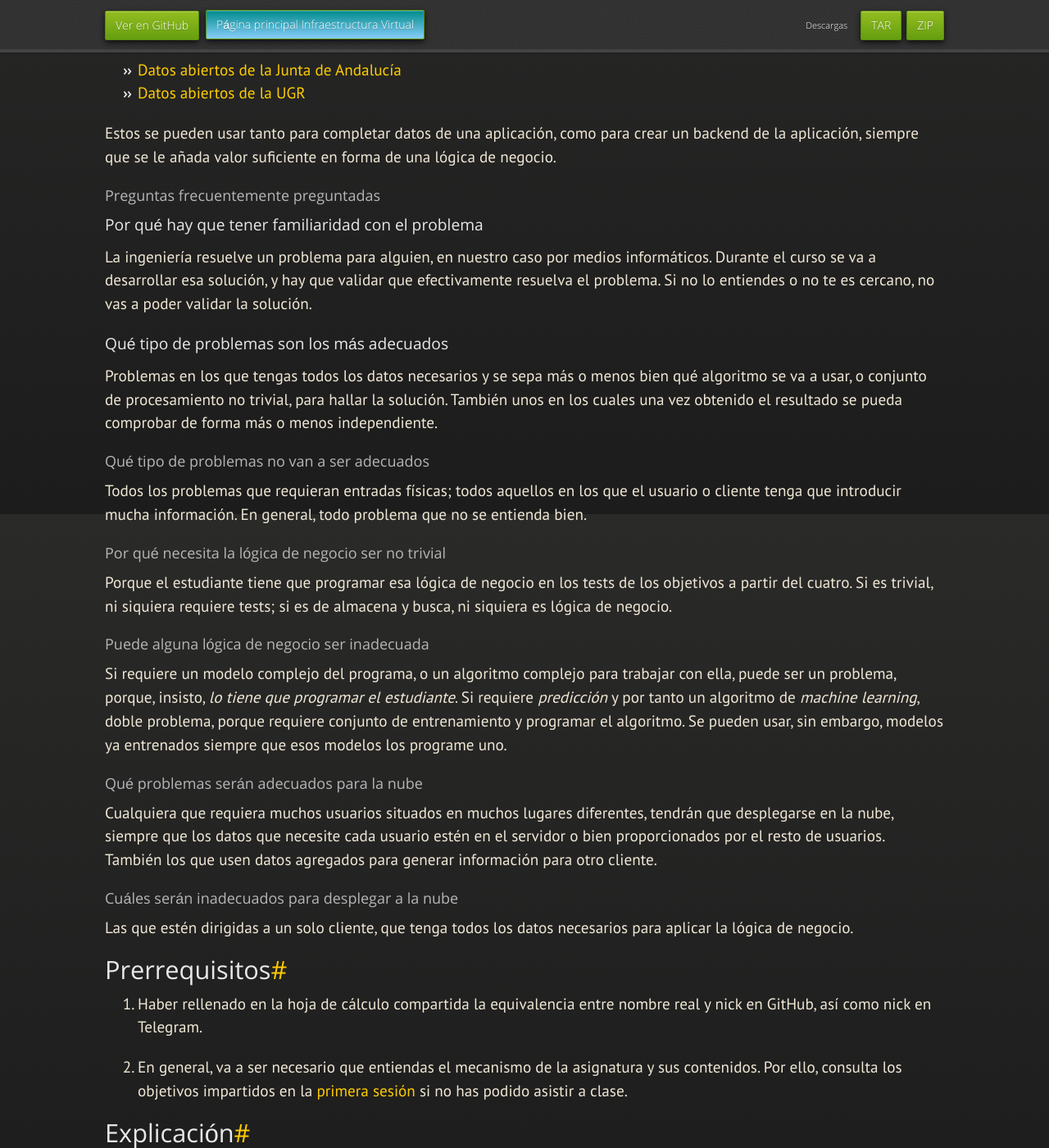
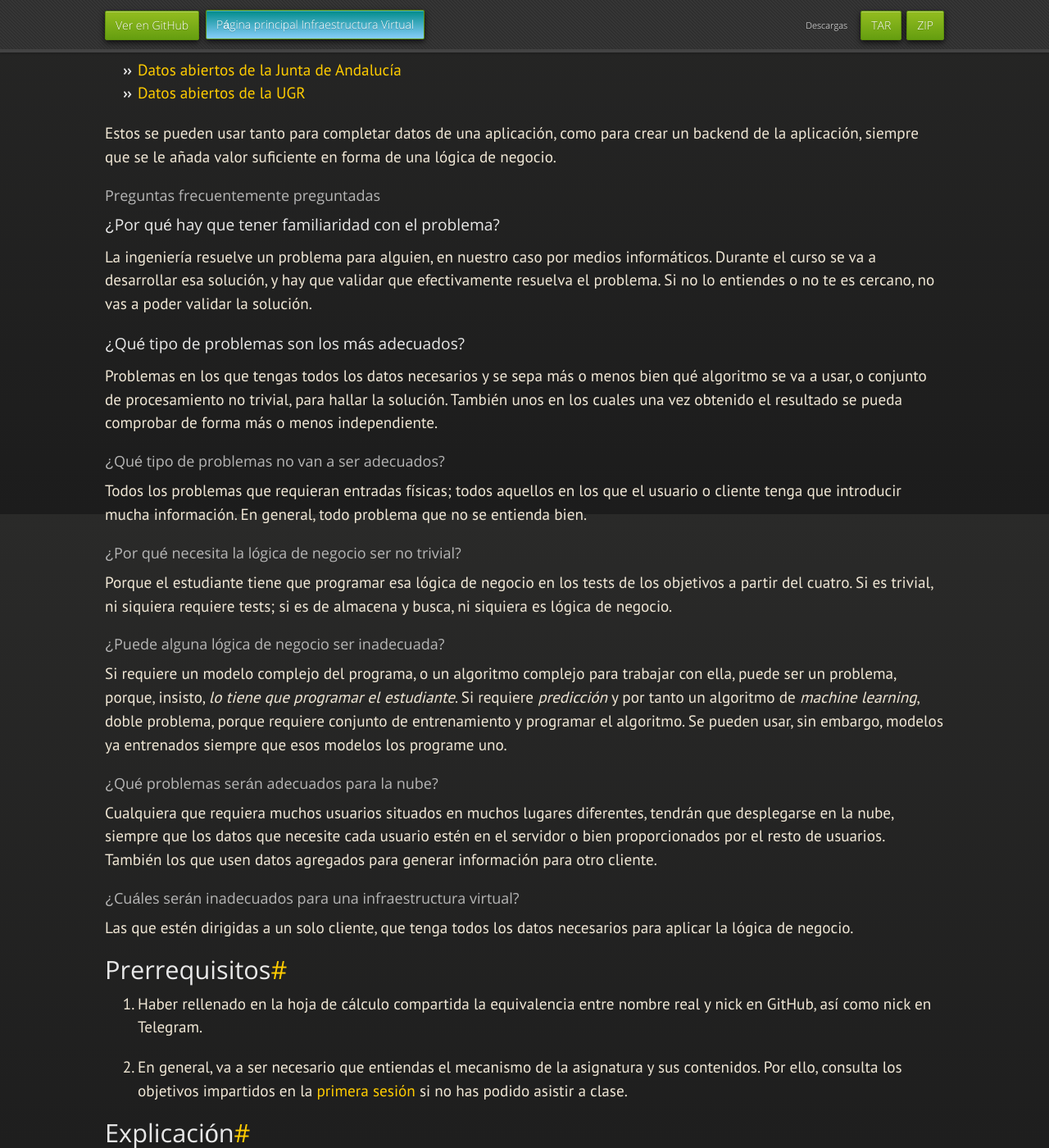
Before and after one commit to JJ/IV, a Jekyll site: the page built from documentos/proyecto/0.Repositorio.md, in a window 1280 px wide and 1400 px high, scrolled down 2073 px. Shown: the whole window at 82% size. Built offline with Jekyll 4.4.1, drawn with Linux system fonts in a browser that asks for light colours; nearby versions of some CDN libraries; some web fonts are replaced; our own code applies the rules of GitHub Pages for plain Markdown files.

Commit message:
Sync documentos/proyecto/0.Repositorio.md de master a gh-pages

```diff
--- a/documentos/proyecto/0.Repositorio.md
+++ b/documentos/proyecto/0.Repositorio.md
@@ -120,33 +120,33 @@ forma de una lógica de negocio.
 
 ### Preguntas frecuentemente preguntadas
 
-#### Por qué hay que tener familiaridad con el problema
+#### ¿Por qué hay que tener familiaridad con el problema?
 
 La ingeniería resuelve un problema para alguien, en nuestro caso por medios
 informáticos. Durante el curso se va a desarrollar esa solución, y hay que
 validar que efectivamente resuelva el problema. Si no lo entiendes o no te es
 cercano, no vas a poder validar la solución.
 
-#### Qué tipo de problemas son los más adecuados
+#### ¿Qué tipo de problemas son los más adecuados?
 
 Problemas en los que tengas todos los datos necesarios y se sepa más o menos
 bien qué algoritmo se va a usar, o conjunto de procesamiento no trivial, para
 hallar la solución. También unos en los cuales una vez obtenido el resultado se
 pueda comprobar de forma más o menos independiente.
 
-### Qué tipo de problemas no van a ser adecuados
+### ¿Qué tipo de problemas no van a ser adecuados?
 
 Todos los problemas que requieran entradas físicas; todos aquellos en los que el
 usuario o cliente tenga que introducir mucha información. En general, todo
 problema que no se entienda bien.
 
-### Por qué necesita la lógica de negocio ser no trivial
+### ¿Por qué necesita la lógica de negocio ser no trivial?
 
 Porque el estudiante tiene que programar esa lógica de negocio en los tests de
 los objetivos a partir del cuatro. Si es trivial, ni siquiera requiere tests; si
 es de almacena y busca, ni siquiera es lógica de negocio.
 
-### Puede alguna lógica de negocio ser inadecuada
+### ¿Puede alguna lógica de negocio ser inadecuada?
 
 Si requiere un modelo complejo del programa, o un algoritmo complejo para
 trabajar con ella, puede ser un problema, porque, insisto, *lo tiene que
@@ -155,7 +155,7 @@ programar el estudiante*. Si requiere *predicción* y por tanto un algoritmo de
 programar el algoritmo. Se pueden usar, sin embargo, modelos ya entrenados
 siempre que esos modelos los programe uno.
 
-### Qué problemas serán adecuados para la nube
+### ¿Qué problemas serán adecuados para la nube?
 
 Cualquiera que requiera muchos usuarios situados en muchos lugares diferentes,
 tendrán que desplegarse en la nube, siempre que los datos que necesite cada
@@ -163,7 +163,7 @@ usuario estén en el servidor o bien proporcionados por el resto de
 usuarios. También los que usen datos agregados para generar información para
 otro cliente.
 
-### Cuáles serán inadecuados para desplegar a la nube
+### ¿Cuáles serán inadecuados para una infraestructura virtual?
 
 Las que estén dirigidas a un solo cliente, que tenga todos los datos necesarios
 para aplicar la lógica de negocio.
```
